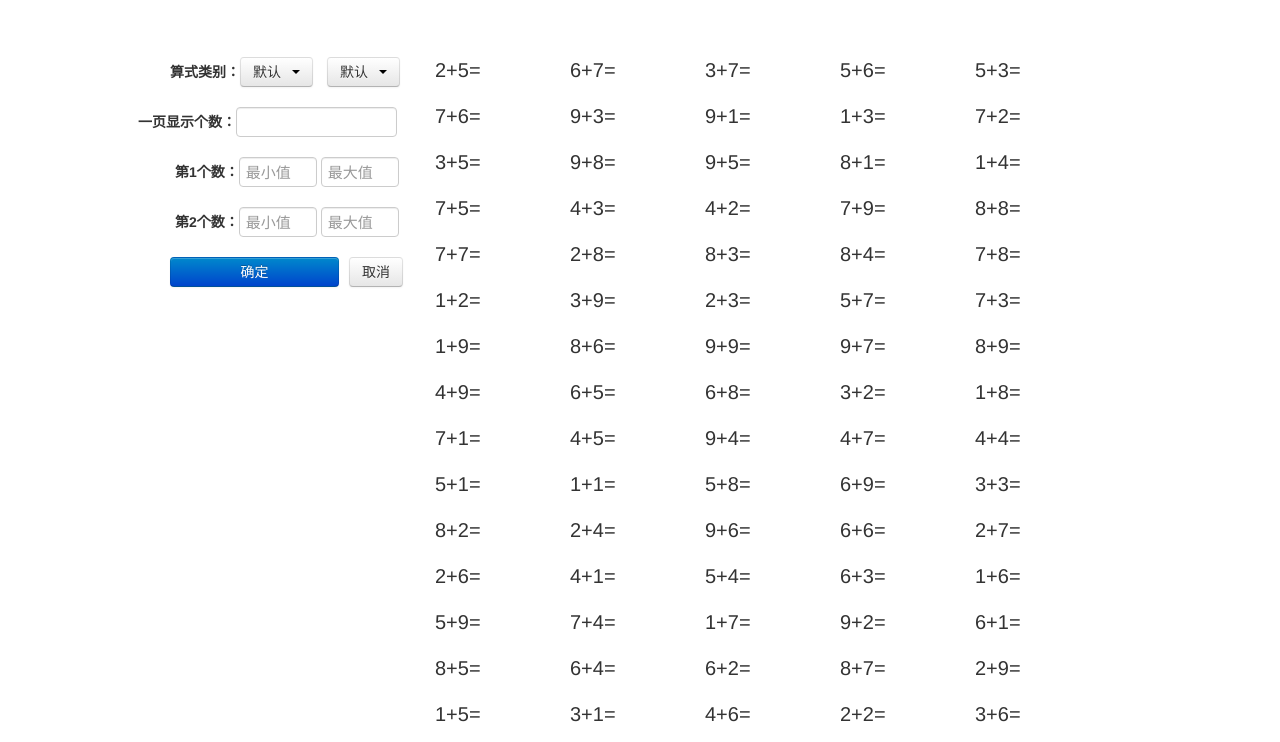
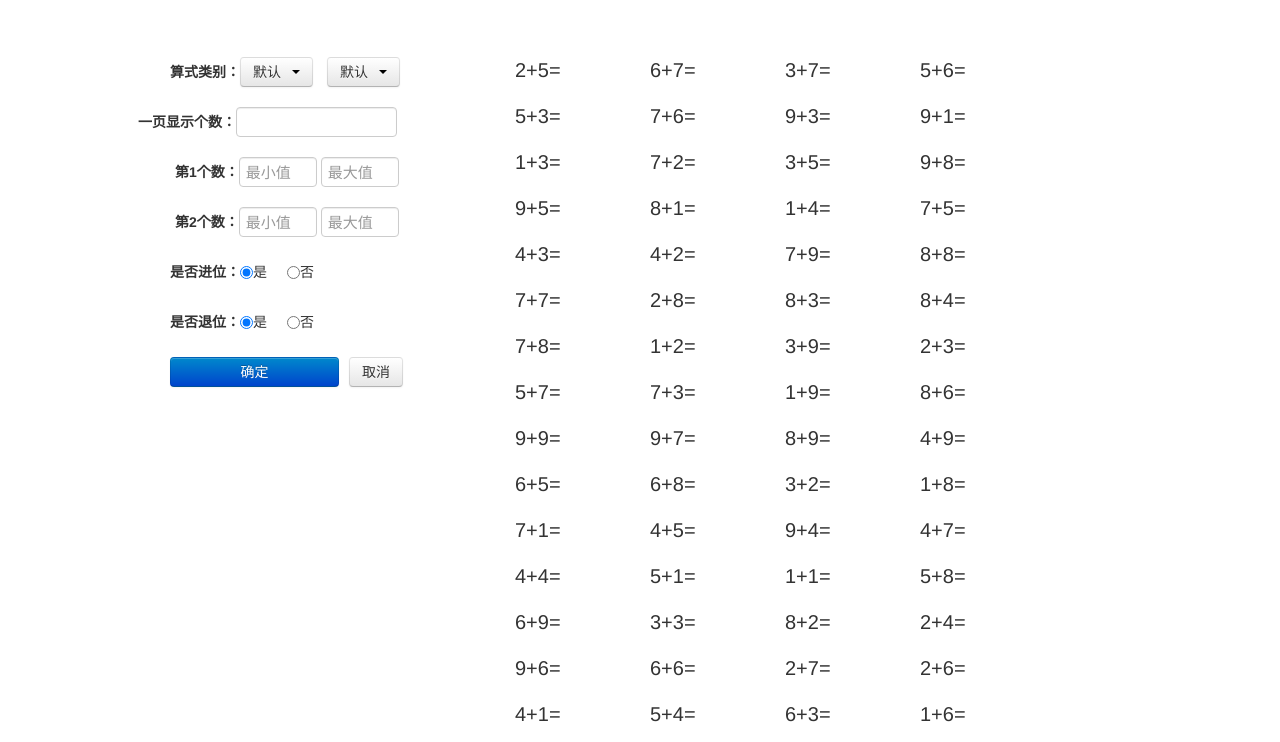
Before and after one commit to huxiangtao/I-count, a plain HTML site: page KouSuan.html in a window 1280 px wide. Shown: the part 53-795 px from the top of the page. Drawn offline with Linux system fonts and the light colour scheme.

Commit message:
add lable

```diff
--- a/KouSuan.html
+++ b/KouSuan.html
@@ -34,7 +34,7 @@
     </div>
     <div class="container">
         <div class="row">
-            <div class="span3">
+            <div class="span4">
                 <div class="affix" style="top:110px;">
                     <ul class="unit unstyled">
                         <li>
@@ -82,6 +82,16 @@
                             </form>
                         </li>
                         <li>
+                            <h5 class="unit-name">是否进位：</h5>
+                            <label class="radio"><input type="radio" name="jinwei" id="optionsRadios1" value="option1" checked>是</label>
+                            <label class="radio"><input type="radio" name="jinwei" id="optionsRadios2" value="option2">否</label>
+                        </li>
+                        <li>
+                            <h5 class="unit-name">是否退位：</h5>
+                            <label class="radio"><input type="radio" name="tuiwei" id="optionsRadios3" value="option3" checked>是</label>
+                            <label class="radio"><input type="radio" name="tuiwei" id="optionsRadios4" value="option4">否</label>
+                        </li>
+                        <li>
                             <button style="width:69%;margin-right:10px;" class="btn btn-primary pull-left" type="button">确定</button>
                             <button class="btn pull-left" type="button">取消</button>
                         </li>
@@ -90,7 +100,7 @@
                     </p>
                 </div>
             </div>
-            <div class="span9">
+            <div class="span8">
                 <ul class="unstyled ks-content"></ul>
             </div>
         </div>
--- a/css/style.css
+++ b/css/style.css
@@ -9,3 +9,5 @@
 input[type="text"] {height:30px;font-size:15px;}
 .input-small {width:78px;}
 .bootstrap-select:not([class*=span]) {width:73px;}
+.radio {float:left;padding-left:0;margin:5px 20px 0 0;}
+.radio input[type="radio"] {margin-left:0;}
```
